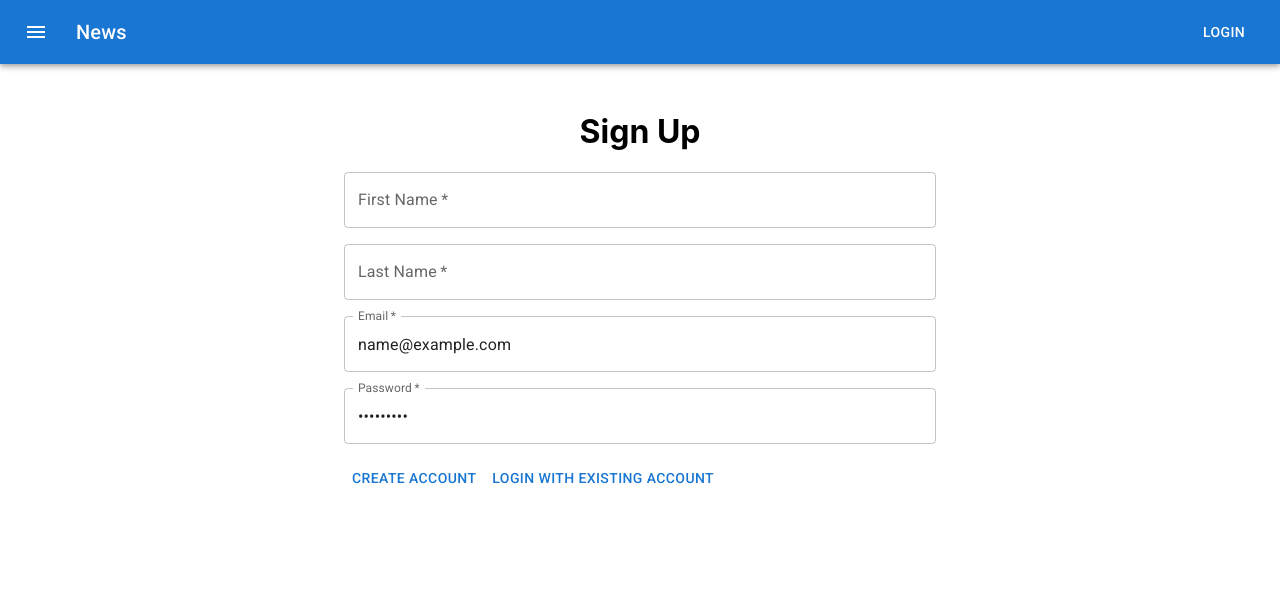
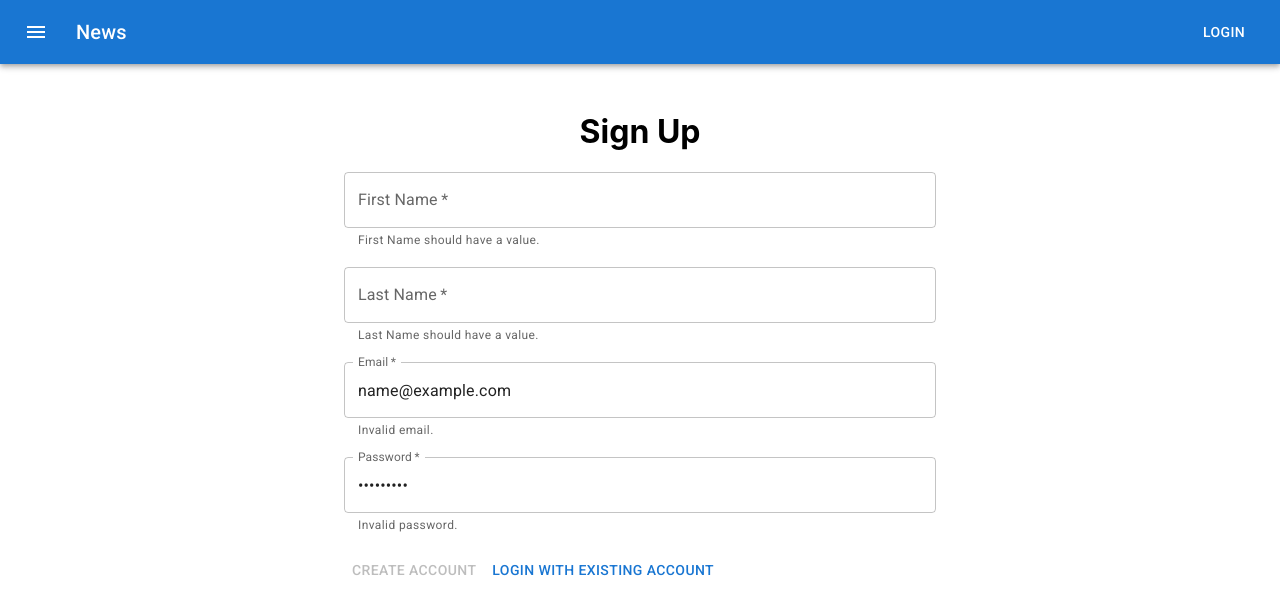
Before and after one commit to marians20/control, a Next.js app: page /auth/login in a window 1280 px wide. Both pictures are taken after typing "name@example.com", "Sample123" into the empty fields and a click on the button "CREATE NEW ACCOUNT". Shown: the top 614 px of the page. Built offline with nearby package versions, Linux system fonts and the light colour scheme.

Commit message:
Added form validation at login and register pages.

```diff
--- a/hooks/useInput.js
+++ b/hooks/useInput.js
@@ -0,0 +1,66 @@
+import { useReducer } from 'react';
+
+const initialInputState = {
+    value: '',
+    isTouched: false
+}
+
+const inputStateReducer = (state, action) => {
+    if(action.type === 'INPUT') {
+        return {
+            value: action.value,
+            isTouched: state.isTouched
+        }
+    }
+
+    if(action.type === 'BLUR') {
+        return {
+            value: state.value,
+            isTouched: true
+        }
+    }
+
+    if(action.type === 'RESET') {
+        return {
+            value: '',
+            isTouched: false
+        }
+    }
+
+    return initialInputState;
+};
+
+const useInput = (validateValue) => {
+    const [inputState, dispatch] = useReducer(inputStateReducer, initialInputState);
+
+
+    const valueIsValid = validateValue(inputState.value);
+    const hasError = !valueIsValid && inputState.isTouched;
+
+
+
+  const valueChangeHandler = (event) => {
+      dispatch({
+          type: 'INPUT',
+          value: event.target.value
+      });
+  };
+
+  const inputBlurHandler = () => {
+    dispatch({type: 'BLUR'});
+  };
+  const reset = () => {
+    dispatch({type: 'RESET'});
+  }
+
+    return {
+        value: inputState.value,
+        isValid: valueIsValid,
+        hasError,
+        valueChangeHandler,
+        inputBlurHandler,
+        reset
+    }
+}
+
+export default useInput;
--- a/pages/auth/login/AuthForm.module.css
+++ b/pages/auth/login/AuthForm.module.css
@@ -20,5 +20,7 @@
   visibility: hidden;
 }
 
-.inputs .actions {
+.invalid {
+  border: 2px solid red;
+  border-radius: 5px;
 }
--- a/pages/auth/login/index.js
+++ b/pages/auth/login/index.js
@@ -9,6 +9,7 @@ import Alert from '@mui/material/Alert';
 import Spinner from '../../../components/ui/Spinner';
 import AuthContext from '../../../store/auth-context';
 import useHttp from '../../../hooks/useHttp';
+import useInput from '../../../hooks/useInput';
 import classes from "./AuthForm.module.css";
 
 const initialFormData = {
@@ -19,10 +20,20 @@ const initialFormData = {
 };
 
 const authUrl = '/api/auth';
+
+const isNotEmpty = (value) => value.trim() !== '';
+
+const isValidEmail = (email) =>
+  email.match(
+    /^(([^<>()[\]\\.,;:\s@\"]+(\.[^<>()[\]\\.,;:\s@\"]+)*)|(\".+\"))@((\[[0-9]{1,3}\.[0-9]{1,3}\.[0-9]{1,3}\.[0-9]{1,3}\])|(([a-zA-Z\-0-9]+\.)+[a-zA-Z]{2,}))$/
+  );
+
+const isValidPassword = (value) => value.trim().length >= 6;
+
 const AuthForm = () => {
   const router = useRouter();
   const authContext = useContext(AuthContext);
-  const [formData, setFormData] = useState(initialFormData);
+  //const [formData, setFormData] = useState(initialFormData);
   const [isLogin, setIsLogin] = useState(true);
   const {
     isLoading,
@@ -30,12 +41,53 @@ const AuthForm = () => {
     sendRequest
   } = useHttp();
 
+  const {
+    value: firstNameValue,
+    hasError: firstNameHasError,
+    isValid: firstNameIsValid,
+    reset: resetFirstNameInput,
+    valueChangeHandler: firstNameChangedHandler,
+    inputBlurHandler: firstNameBlurHandler,
+  } = useInput(isNotEmpty);
+
+  const {
+    value: lastNameValue,
+    hasError: lastNameHasError,
+    isValid: lastNameIsValid,
+    reset: resetLastNameInput,
+    valueChangeHandler: lastNameChangedHandler,
+    inputBlurHandler: lastNameBlurHandler,
+  } = useInput(isNotEmpty);
+
+  const {
+    value: emailValue,
+    hasError: emailHasError,
+    isValid: emailIsValid,
+    reset: resetEmailInput,
+    valueChangeHandler: emailChangedHandler,
+    inputBlurHandler: emailBlurHandler,
+  } = useInput(isValidEmail);
+
+  const {
+    value: passwordValue,
+    hasError: passwordHasError,
+    isValid: passwordIsValid,
+    reset: resetPasswordInput,
+    valueChangeHandler: passwordChangedHandler,
+    inputBlurHandler: passwordBlurHandler,
+  } = useInput(isValidPassword);
+
+  let formIsValid = emailIsValid && passwordIsValid && (isLogin || (firstNameIsValid && lastNameIsValid));
+
   const switchAuthModeHandler = () => {
     setIsLogin((prevState) => !prevState);
   };
 
   const clearForm = () => {
-    setFormData(initialFormData);
+    resetFirstNameInput();
+    resetLastNameInput();
+    resetEmailInput();
+    resetPasswordInput();
   }
 
   const login = async (email, password) => {
@@ -77,24 +129,16 @@ const AuthForm = () => {
   const submitHandler = async (event) => {
     event.preventDefault();
 
+    if (!formIsValid) {
+      return;
+    }
+
     if (isLogin) {
-      await login(formData.email, formData.password);
+      await login(emailValue, passwordValue);
     } else {
-      await register(formData.firstName, formData.lastName, formData.email, formData.password);
+      await register(firstNameValue, lastNameValue, emailValue, passwordValue);
     }
   };
-
-  const firstNameChangeHandler = (event) =>
-    setFormData(current => ({ ...current, firstName: event.target.value }));
-
-  const lastNameChangeHandler = (event) =>
-    setFormData(current => ({ ...current, lastName: event.target.value }));
-
-  const emailChangeHandler = (event) =>
-    setFormData(current => ({ ...current, email: event.target.value }));
-
-  const passwordChangeHandler = (event) =>
-    setFormData(current => ({ ...current, password: event.target.value }));
 
   return (
     <Fragment>
@@ -113,42 +157,54 @@ const AuthForm = () => {
                 <Fragment>
                   <TextField
                     required
+                    error={firstNameHasError}
+                    helperText="First Name should have a value."
                     id="firstName"
                     label="First Name"
-                    className={classes['text-field']}
-                    value={formData.firstName}
-                    onChange={firstNameChangeHandler}
+                    className={`${classes['text-field']}`}
+                    value={firstNameValue}
+                    onChange={firstNameChangedHandler}
+                    onBlur={firstNameBlurHandler}
                   />
                   <TextField
                     required
+                    error={lastNameHasError}
+                    helperText="Last Name should have a value."
                     id="lastName"
                     label="Last Name"
-                    className={classes['text-field']}
-                    value={formData.lastName}
-                    onChange={lastNameChangeHandler}
+                    className={`${classes['text-field']}`}
+                    value={lastNameValue}
+                    onChange={lastNameChangedHandler}
+                    onBlur={lastNameBlurHandler}
                   />
                 </Fragment>
               )}
               <TextField
                 required
+                error={emailHasError}
+                helperText="Invalid email."
                 id="email"
                 label="Email"
                 type="email"
-                className={classes['text-field']}
-                value={formData.email}
-                onChange={emailChangeHandler}
+                className={`${classes['text-field']}`}
+                value={emailValue}
+                onChange={emailChangedHandler}
+                onBlur={emailBlurHandler}
               />
               <TextField
                 required
+                error={passwordHasError}
+                helperText="Invalid password."
                 id="password"
                 label="Password"
                 type="password"
-                className={classes['text-field']}
-                value={formData.password}
-                onChange={passwordChangeHandler}
+                className={`${classes['text-field']}`}
+                value={passwordValue}
+                onChange={passwordChangedHandler}
+                onBlur={passwordBlurHandler}
               />
               <div className={classes.actions}>
-                <Button onClick={submitHandler}>
+                <Button disabled={!formIsValid} onClick={submitHandler}>
                   {isLogin ? "Login" : "Create Account"}
                 </Button>
 
```
